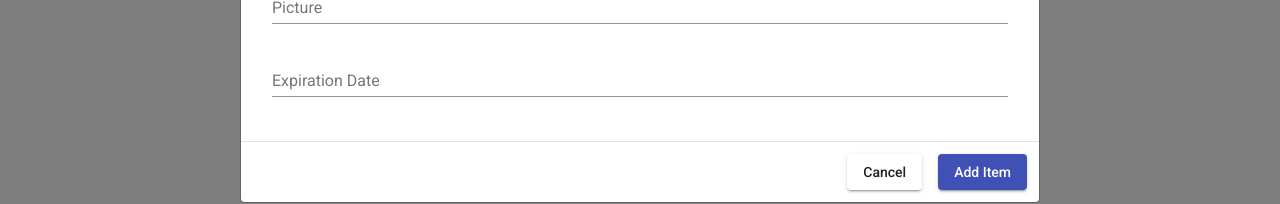
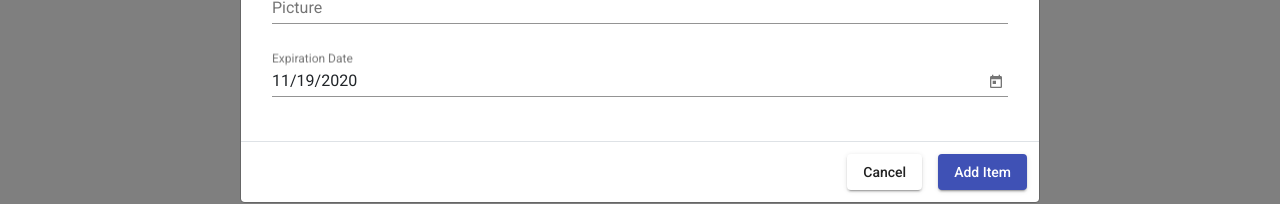
Before and after one commit to sengngykouch/MyStuff, an Angular app in the folder ClientApp/: page /item in a window 1280 px wide. Both pictures are taken after a click on the button "Add Item". Shown: the part 504-708 px from the top of the page. Built offline with nearby package versions, Linux system fonts and the light colour scheme.

Commit message:
Swapped datePicker for expirationDate input

```diff
--- a/ClientApp/src/app/item/item.component.html
+++ b/ClientApp/src/app/item/item.component.html
@@ -47,7 +47,7 @@
                 <ng-container matColumnDef="ExpirationDate">
                     <th mat-header-cell *matHeaderCellDef mat-sort-header>Expiration Date</th>
                     <td mat-cell *matCellDef="let element">
-                        {{element.ExpirationDate}}
+                        {{element.ExpirationDate | date:'shortDate'}}
                     </td>
                 </ng-container>
                 <ng-container matColumnDef="Option">
@@ -135,8 +135,9 @@
                         <div class="col-md-12">
                             <mat-form-field class="full-width">
                                 <mat-label>Expiration Date</mat-label>
-                                <input matInput type="text" [(ngModel)]="expirationDateInput"
-                                    placeholder="Enter a expiration date...">
+                                <input matInput [matDatepicker]="expirationDatePicker" [(ngModel)]="expirationDateInput">
+                                <mat-datepicker-toggle matSuffix [for]="expirationDatePicker"></mat-datepicker-toggle>
+                                <mat-datepicker #expirationDatePicker></mat-datepicker>
                             </mat-form-field>
                         </div>
                     </div>
--- a/ClientApp/src/app/item/item.component.ts
+++ b/ClientApp/src/app/item/item.component.ts
@@ -7,9 +7,10 @@ import { FormControl, Validators } from '@angular/forms';
 
 
 //TODO: remove this after hook with API.
+let date = new Date(2021,11, 23);
 const itemConst = [
-    {Id: 1, Name: 'Noodle', Location: 'Kitchen', Description: 'White chinese noodle in green package', ExpirationDate: '2022/01/13'},
-    {Id: 2, Name: 'Soup Base', Location: 'Kitchen', Description: 'Orange package with sheep as the cover', ExpirationDate: '2021/11/23'}
+    {Id: 1, Name: 'Noodle', Location: 'Kitchen', Description: 'White chinese noodle in green package', ExpirationDate: date},
+    {Id: 2, Name: 'Soup Base', Location: 'Kitchen', Description: 'Orange package with sheep as the cover', ExpirationDate: date}
 ];
 
 @Component({
@@ -51,7 +52,7 @@ export class ItemComponent implements OnInit, AfterViewInit {
     locationInput: string;
     descriptionInput: string;
     pictureInput: string;
-    expirationDateInput: string;
+    expirationDateInput: Date;
 
     /* ----------------
         Modal Triggers
@@ -64,7 +65,7 @@ export class ItemComponent implements OnInit, AfterViewInit {
         this.locationInput = '';
         this.descriptionInput = '';
         this.pictureInput = '';
-        this.expirationDateInput = '';
+        this.expirationDateInput = new Date();
     }
 
     editItemClick(item): void {
--- a/ClientApp/src/styles.css
+++ b/ClientApp/src/styles.css
@@ -33,3 +33,6 @@ table {
 .full-width {
     width: 100%;
 }
+
+/* Material Style Override */
+.cdk-overlay-container{ z-index: 1200 !important; }
```
Also changed, not shown: ClientApp/src/app/app.module.ts (+10 -5 lines).
